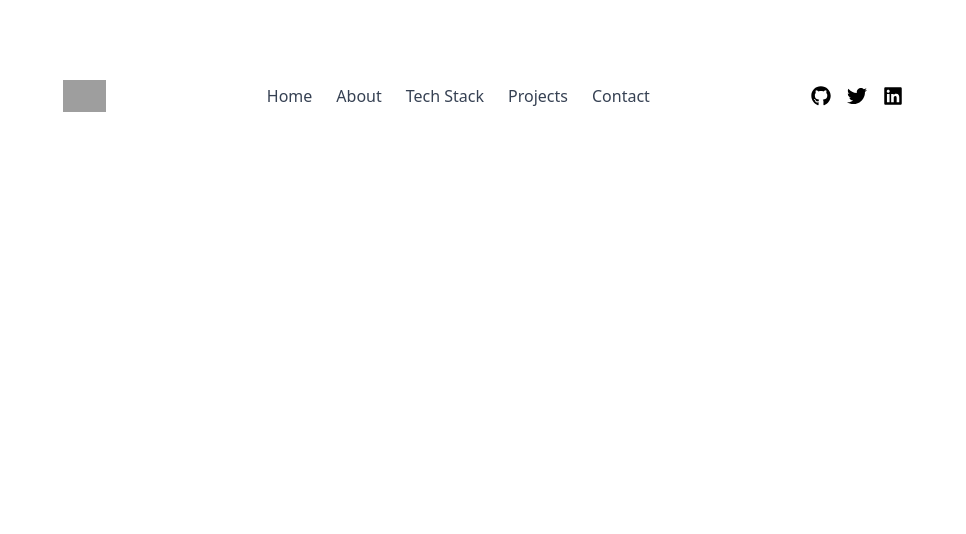
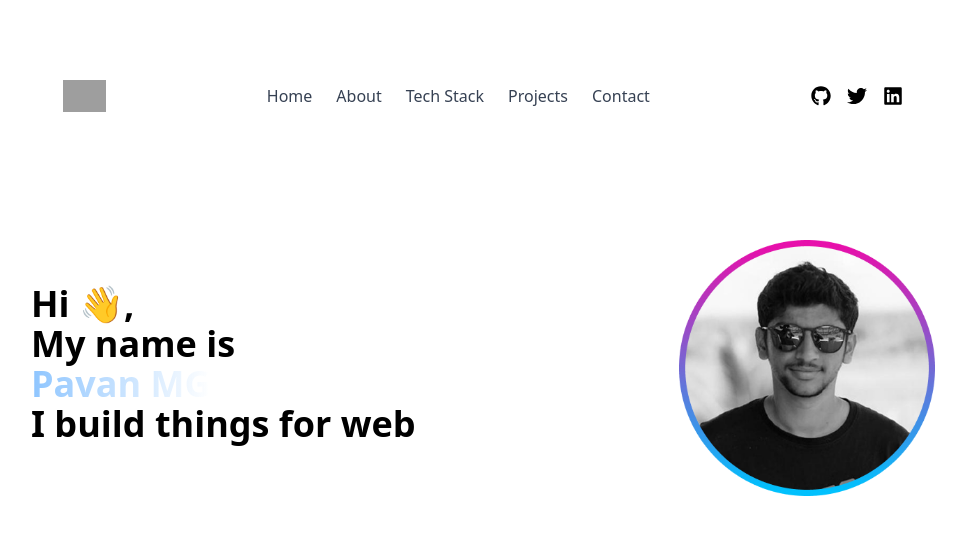
Before and after one commit to mwenaro/gomycode-react-ts-dev-portfolio, a React (Vite) app: page / in a window 1280 px wide. Shown: the top 534 px of the page, without its empty margins (157-1123 px from the left). Built offline with nearby package versions, Linux system fonts and the light colour scheme; grey boxes are pictures that could not be loaded.

Commit message:
Added hero

```diff
--- a/src/App.tsx
+++ b/src/App.tsx
@@ -1,4 +1,5 @@
 import { Header } from "./components/Header";
+import { Hero } from "./components/Hero";
 
 export default function App() {
   return (
@@ -6,7 +7,7 @@ export default function App() {
       {/* Header */}
       <Header />
       {/* Hero */}
-
+      <Hero />
       {/* About */}
 
       {/* My Tech Stack */}
--- a/src/components/Hero.tsx
+++ b/src/components/Hero.tsx
@@ -0,0 +1,23 @@
+import React from "react";
+
+export function Hero() {
+  return (
+    <section className="flex items-center justify-center md:p-12">
+      {/* text content */}
+      <div className="flex-1 max-w">
+        <h2 className="text-4xl font-bold mb-2">
+          Hi 👋, <br />
+          My name is <br />
+          <span className="text-transparent bg-clip-text bg-gradient-to-r from-blue-300 to purple-600">Pavan MG</span>
+           <br />I build things for web
+        </h2>
+      </div>
+
+      {/* hero image */}
+
+      <div className="flex-1 flex justify-center md:justify-end">
+        <img src="./hero-pic.png" alt="hero iamge" className="w-64 h-64" />
+      </div>
+    </section>
+  );
+}
```
Also changed, not shown: public/hero-pic.png (added).
